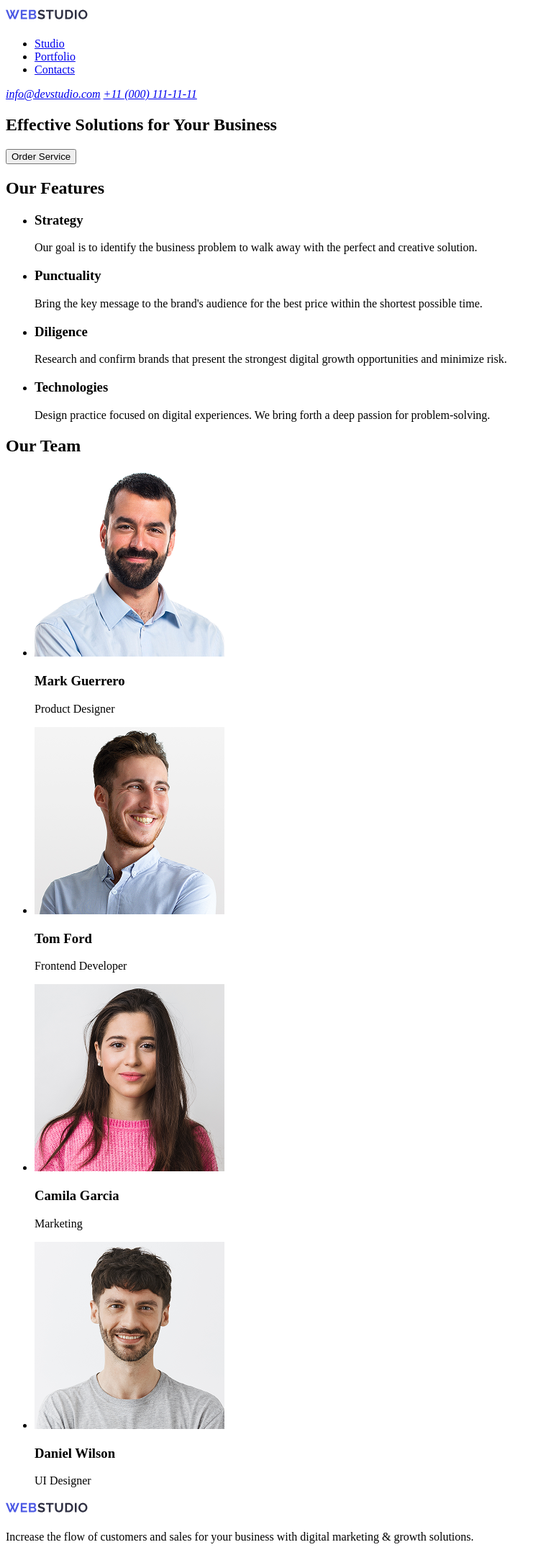
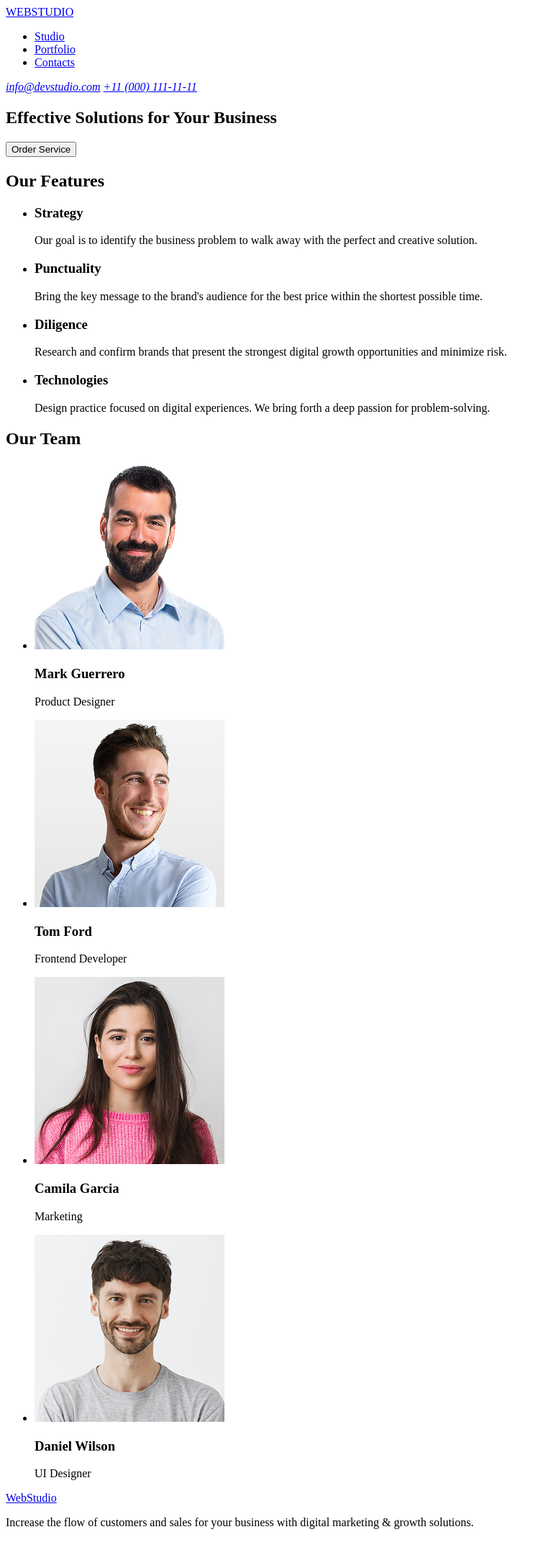
Before and after one commit to MaksymKovalov/goit-markup-hw-01, a plain HTML site: page index.html in a window 1280 px wide. Shown: the whole page at 72% size, without its empty margins (0-759 px from the left). Drawn offline with Linux system fonts and the light colour scheme.

Commit message:
fix problems index logo

```diff
--- a/index.html
+++ b/index.html
@@ -8,14 +8,7 @@
   <body>
     <!-- Header -->
     <header>
-      <a href="/">
-        <img
-          src="./images/logo.png"
-          width="115"
-          height="24"
-          alt="Webstudio logo"
-        />
-      </a>
+      <a href="/">WEBSTUDIO</a>
       <nav>
         <ul>
           <li><a href="/">Studio</a></li>
@@ -117,14 +110,7 @@
     </main>
     <!-- Footer2 -->
     <footer>
-      <a href="/">
-        <img
-          src="./images/logo.png"
-          width="115"
-          height="24"
-          alt="Webstudio logo"
-        />
-      </a>
+      <a href="/">WebStudio</a>
       <p>
         Increase the flow of customers and sales for your business with digital
         marketing & growth solutions.
```
